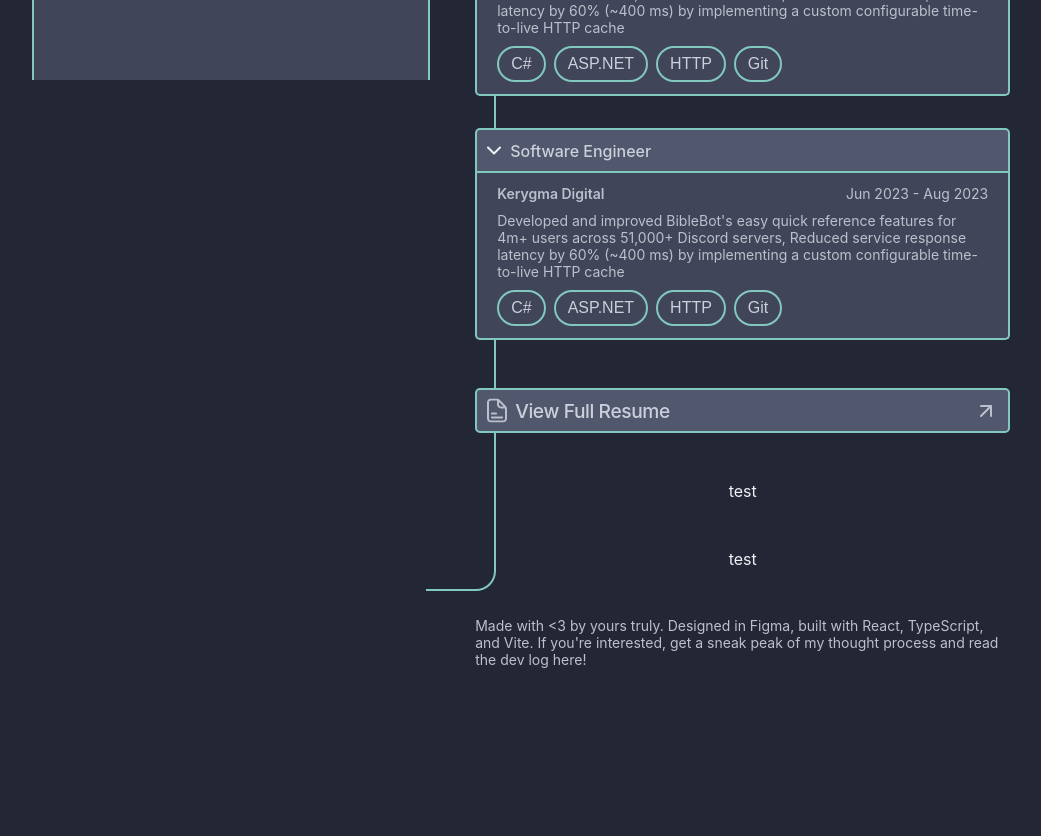
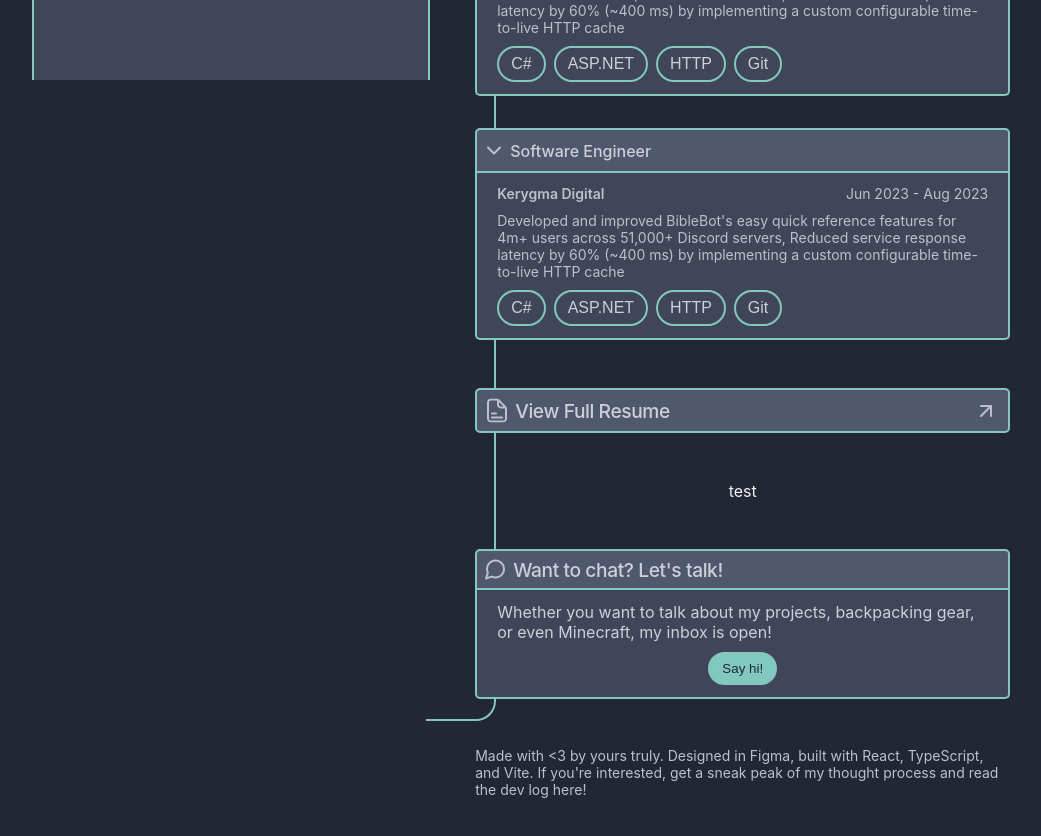
Before and after one commit to andrewtlu/andrewtlu.github.io, a React (Vite) app: page / in a window 1280 px wide. Shown: the part 720-1556 px from the top of the page, without its empty margins (96-1137 px from the left). Before the commit the page ends 1468 px from the top, so only its background shows below. Built offline with nearby package versions, Linux system fonts and the light colour scheme.

Commit message:
Add contact pane and button

```diff
--- a/src/App.tsx
+++ b/src/App.tsx
@@ -1,7 +1,7 @@
 import { useState } from 'react'
 import { Socials } from './components/svgs.tsx'
 import './App.css'
-import { ExperiencePane, ResumePane } from './components/panes.tsx'
+import { ContactPane, ExperiencePane, ResumePane } from './components/panes.tsx'
 
 function App() {
   const [count, setCount] = useState(0)
@@ -82,7 +82,7 @@ function App() {
         </section>
 
         <section id='contact' className='line'>
-          test
+          <ContactPane />
         </section>
 
         <div className='endline'></div>
--- a/src/components/buttons.css
+++ b/src/components/buttons.css
@@ -24,3 +24,16 @@
   background-color: var(--accent-1);
   color: var(--base) !important;
 }
+
+.hibutton {
+  display: inline-flex;
+  padding: 7px 12px 7px 12px;
+  align-items: center;
+
+  font-weight: 500;
+
+  background-color: var(--accent-1) !important;
+  color: var(--base) !important;
+  border: var(--thickness) solid var(--accent-1);
+  border-radius: 50px;
+}
--- a/src/components/buttons.tsx
+++ b/src/components/buttons.tsx
@@ -2,7 +2,7 @@ import { useState } from 'react';
 import './buttons.css'
 
 // TODO: inherit accent color
-export function Button(props: {skill: string}) {
+export function SkillButton(props: {skill: string}) {
   const [selected, setSelected] = useState(false);
 
   return (
@@ -16,3 +16,13 @@ export function Button(props: {skill: string}) {
     </button>
   );
 }
+
+export function HiButton() {
+  return (
+    <a href="mailto:andrewlulu2012@gmail.com">
+      <button className='hibutton'>
+        Say hi!
+      </button>
+    </a>
+  )
+}
--- a/src/components/panes.css
+++ b/src/components/panes.css
@@ -19,6 +19,7 @@
 .paneheader .arrow {
   transition: var(--animation);
   transform: rotate(90deg);
+  color: var(--contrast-overlay);
 }
 
 .paneheader .role {
@@ -100,3 +101,20 @@
 .resumepane a {
   color: var(--contrast-overlay);
 }
+
+.contactpane {
+  width: 90%;
+}
+
+.contactpane .paneheader {
+  gap: 6px;
+  padding: 6px 6px;
+}
+
+.paneheader .chat {
+  color: var(--contrast-overlay);
+}
+
+.contactpane .panebody {
+  align-items: center;
+}
--- a/src/components/panes.tsx
+++ b/src/components/panes.tsx
@@ -1,8 +1,8 @@
 import { useState } from 'react';
-import { Button } from './buttons.tsx';
+import { HiButton, SkillButton } from './buttons.tsx';
 import './panes.css'
 import './svgs.tsx'
-import { DropdownArrow, RedirectArrow, ResumeNoA } from './svgs.tsx';
+import { Chat, DropdownArrow, RedirectArrow, ResumeNoA } from './svgs.tsx';
 
 // used really janky height solution for animation, if problems with rendering check max-height property of .panebody>.small
 
@@ -28,7 +28,7 @@ export function ExperiencePane(props: ExperiencePaneProps) {
         className='paneheader'
         onClick={() => setClosed((closed) => !closed)}
       >
-        <DropdownArrow /> {/* TODO: animate rotate */}
+        <DropdownArrow />
         <span className='role body'>
           {props.pos}
         </span>
@@ -52,7 +52,7 @@ export function ExperiencePane(props: ExperiencePaneProps) {
           {
             props.skills.map(skill => {
               return (
-                <Button skill={skill} />
+                <SkillButton skill={skill} />
               )
             })
           }
@@ -78,10 +78,12 @@ export function ContactPane() {
   return (
     <div className='contactpane'>
       <div className='paneheader'>
-
+        <Chat />
+        <h2 className='role'>Want to chat? Let's talk!</h2>
       </div>
-      <div className='panebody'>
-
+      <div className='panebody body'>
+        Whether you want to talk about my projects, backpacking gear, or even Minecraft, my inbox is open!
+        <HiButton />
       </div>
     </div>
   );
--- a/src/components/svgs.tsx
+++ b/src/components/svgs.tsx
@@ -108,3 +108,11 @@ export function RedirectArrow() {
     </svg>
   );
 }
+
+export function Chat() {
+  return (
+    <svg xmlns="http://www.w3.org/2000/svg" width="24" height="25" viewBox="0 0 24 25" fill="none" className='chat'>
+      <path d="M21 12C21.0034 13.3199 20.6951 14.6219 20.1 15.8C19.3944 17.2118 18.3098 18.3992 16.9674 19.2293C15.6251 20.0594 14.0782 20.4994 12.5 20.5C11.1801 20.5035 9.87812 20.1951 8.7 19.6L3 21.5L4.9 15.8C4.30493 14.6219 3.99656 13.3199 4 12C4.00061 10.4218 4.44061 8.87488 5.27072 7.53258C6.10083 6.19028 7.28825 5.1056 8.7 4.40003C9.87812 3.80496 11.1801 3.49659 12.5 3.50003H13C15.0843 3.61502 17.053 4.49479 18.5291 5.97089C20.0052 7.44699 20.885 9.41568 21 11.5V12Z" stroke="currentColor" stroke-width="2" stroke-linecap="round" stroke-linejoin="round"/>
+    </svg>
+  );
+}
```
